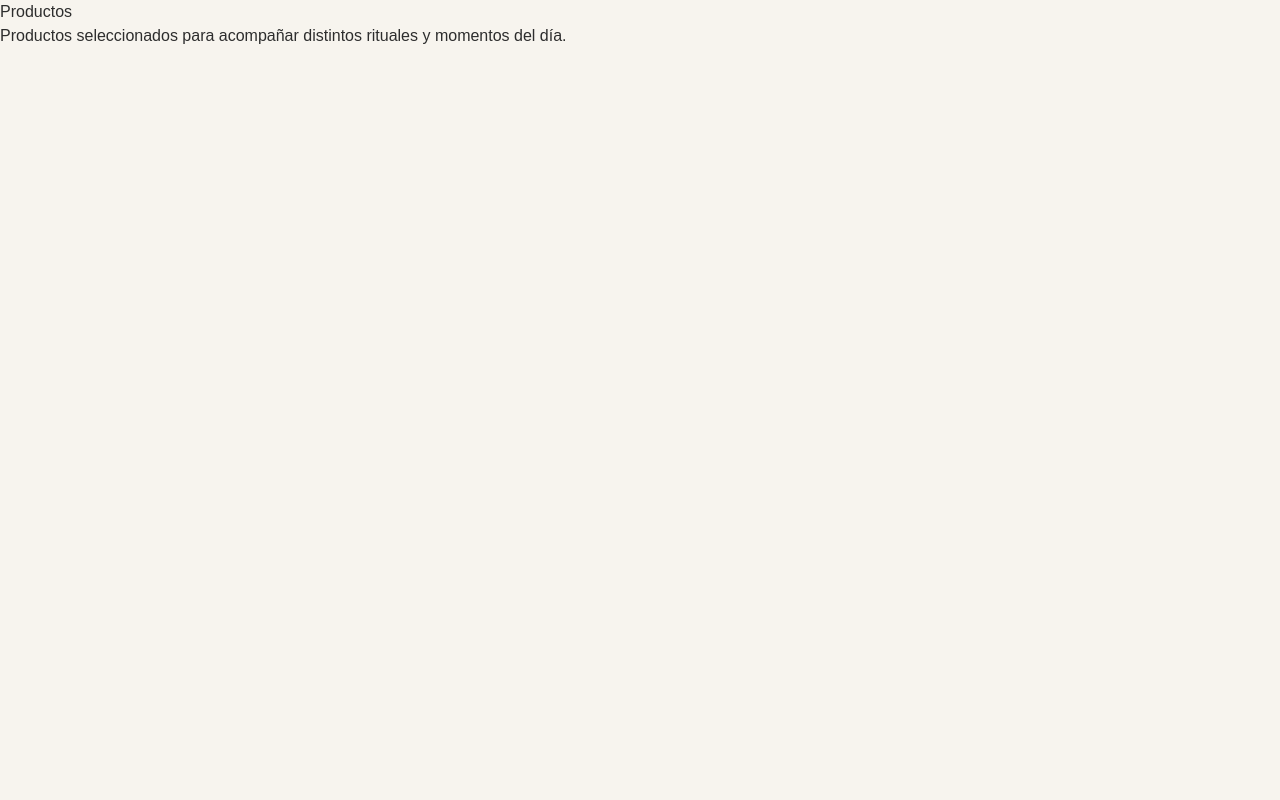
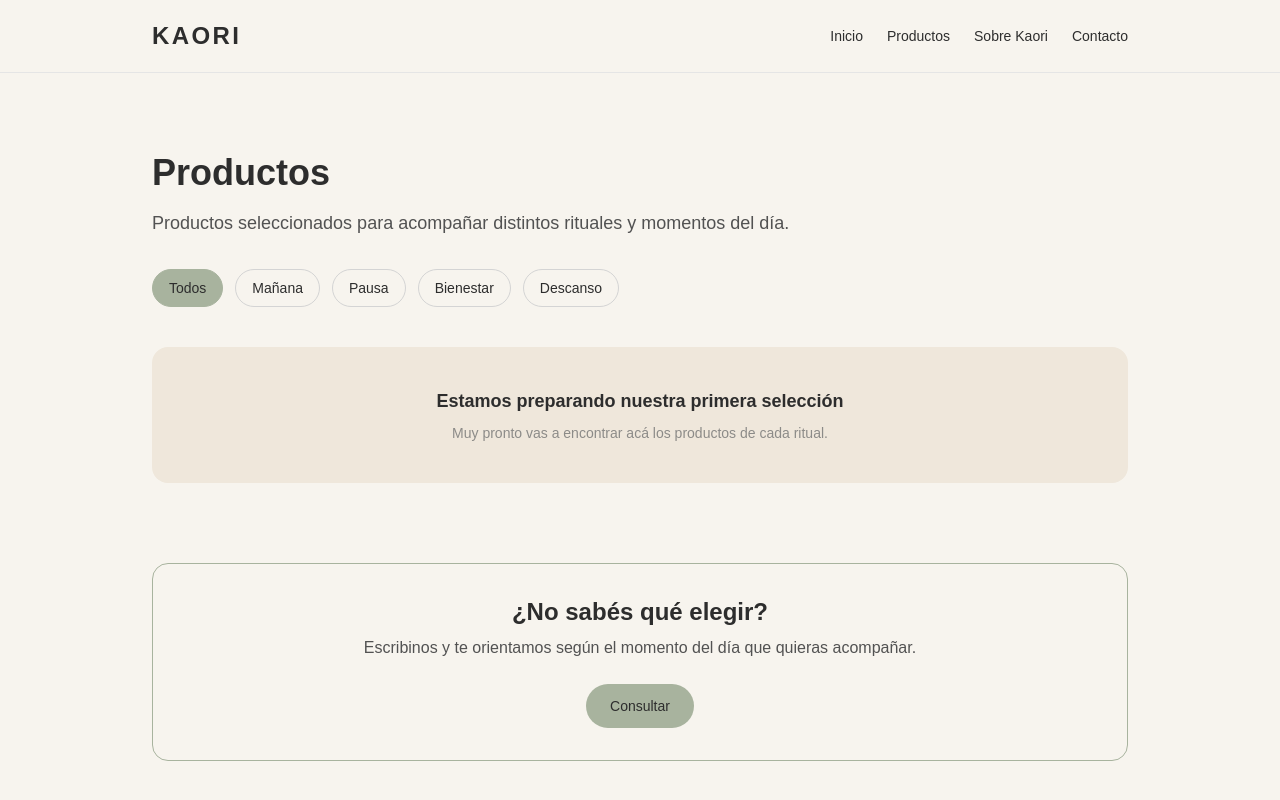
Before and after one commit to kalel3-hash/Kaori, a Next.js app: page /productos in a window 1280 px wide. Shown: the top 800 px of the page. Built offline with nearby package versions, Linux system fonts and the light colour scheme.

Commit message:
Agrega paginas de productos y ritual con estado vacio

```diff
--- a/app/productos/page.tsx
+++ b/app/productos/page.tsx
@@ -1,12 +1,48 @@
+import Link from "next/link";
+import Header from "@/components/layout/Header";
+import Footer from "@/components/layout/Footer";
+import ProductGrid from "@/components/product/ProductGrid";
+import RitualNav from "@/components/ritual/RitualNav";
+import { getProducts } from "@/lib/products";
+
 export default function ProductosPage() {
+  const products = getProducts();
+
   return (
-    <main>
-      <h1>Productos</h1>
+    <>
+      <Header />
 
-      <p>
-        Productos seleccionados para acompañar distintos rituales y momentos
-        del día.
-      </p>
-    </main>
+      <main className="mx-auto max-w-5xl px-6 py-20">
+        <h1 className="mb-4 text-4xl font-semibold">Productos</h1>
+        <p className="mb-8 max-w-2xl text-lg text-neutral-600">
+          Productos seleccionados para acompañar distintos rituales y momentos
+          del día.
+        </p>
+
+        <div className="mb-10">
+          <RitualNav />
+        </div>
+
+        <ProductGrid products={products} />
+
+        <section className="mt-20 rounded-2xl border border-[#a8b39e] p-8 text-center">
+          <h2 className="mb-2 text-2xl font-semibold">
+            ¿No sabés qué elegir?
+          </h2>
+          <p className="mb-6 text-neutral-600">
+            Escribinos y te orientamos según el momento del día que quieras
+            acompañar.
+          </p>
+          <Link
+            href="/contacto"
+            className="inline-block rounded-full bg-[#a8b39e] px-6 py-3 text-sm font-medium text-[#2d2d2d]"
+          >
+            Consultar
+          </Link>
+        </section>
+      </main>
+
+      <Footer />
+    </>
   );
 }
--- a/app/productos/ritual/[slug]/page.tsx
+++ b/app/productos/ritual/[slug]/page.tsx
@@ -1,7 +1,66 @@
-export default function RitualPage() {
+import Link from "next/link";
+import { notFound } from "next/navigation";
+import Header from "@/components/layout/Header";
+import Footer from "@/components/layout/Footer";
+import ProductGrid from "@/components/product/ProductGrid";
+import RitualNav from "@/components/ritual/RitualNav";
+import { rituals } from "@/data/rituals";
+import { getProductsByRitual } from "@/lib/products";
+
+type RitualPageProps = {
+  params: Promise<{ slug: string }>;
+};
+
+export function generateStaticParams() {
+  return rituals.map((ritual) => ({ slug: ritual.id }));
+}
+
+export default async function RitualPage({ params }: RitualPageProps) {
+  const { slug } = await params;
+  const ritual = rituals.find((item) => item.id === slug);
+
+  if (!ritual) {
+    notFound();
+  }
+
+  const products = getProductsByRitual(ritual.id);
+
   return (
-    <main>
-      <h1>Ritual</h1>
-    </main>
+    <>
+      <Header />
+
+      <main className="mx-auto max-w-5xl px-6 py-20">
+        <p className="mb-4 text-sm uppercase tracking-[0.3em] text-neutral-500">
+          Ritual
+        </p>
+        <h1 className="mb-4 text-4xl font-semibold">{ritual.name}</h1>
+        <p className="mb-8 max-w-2xl text-lg text-neutral-600">
+          {ritual.description}
+        </p>
+
+        <div className="mb-10">
+          <RitualNav activeId={ritual.id} />
+        </div>
+
+        <ProductGrid products={products} />
+
+        <section className="mt-20 rounded-2xl border border-[#a8b39e] p-8 text-center">
+          <h2 className="mb-2 text-2xl font-semibold">
+            ¿No sabés qué elegir?
+          </h2>
+          <p className="mb-6 text-neutral-600">
+            Escribinos y te orientamos.
+          </p>
+          <Link
+            href="/contacto"
+            className="inline-block rounded-full bg-[#a8b39e] px-6 py-3 text-sm font-medium text-[#2d2d2d]"
+          >
+            Consultar
+          </Link>
+        </section>
+      </main>
+
+      <Footer />
+    </>
   );
 }
--- a/components/product/ProductCard.tsx
+++ b/components/product/ProductCard.tsx
@@ -1,19 +1,33 @@
+import Link from "next/link";
 import { Product } from "@/types/product";
 
 type ProductCardProps = {
   product: Product;
 };
 
-export default function ProductCard({
-  product,
-}: ProductCardProps) {
+export default function ProductCard({ product }: ProductCardProps) {
   return (
-    <article>
-      <h3>{product.name}</h3>
+    <Link
+      href={`/productos/${product.id}`}
+      className="group block rounded-2xl bg-[#efe7db] p-6 transition-colors hover:bg-[#e6dccb]"
+    >
+      <article className="flex h-full flex-col justify-between gap-6">
+        <div>
+          <p className="mb-1 text-xs uppercase tracking-widest text-[#8c8b88]">
+            {product.brand}
+          </p>
+          <h3 className="text-lg font-semibold">{product.name}</h3>
+        </div>
 
-      <p>{product.brand}</p>
-
-      <p>${product.price}</p>
-    </article>
+        <div className="text-sm">
+          <p className="font-medium">
+            {`$${product.price.toLocaleString("es-AR")}`}
+          </p>
+          {!product.available && (
+            <p className="mt-1 text-[#8c8b88]">Agotado temporalmente</p>
+          )}
+        </div>
+      </article>
+    </Link>
   );
 }
--- /dev/null
+++ b/components/product/ProductGrid.tsx
@@ -0,0 +1,29 @@
+import ProductCard from "@/components/product/ProductCard";
+import { Product } from "@/types/product";
+
+type ProductGridProps = {
+  products: Product[];
+};
+
+export default function ProductGrid({ products }: ProductGridProps) {
+  if (products.length === 0) {
+    return (
+      <div className="rounded-2xl bg-[#efe7db] p-10 text-center">
+        <p className="text-lg font-semibold">
+          Estamos preparando nuestra primera selección
+        </p>
+        <p className="mt-2 text-sm text-[#8c8b88]">
+          Muy pronto vas a encontrar acá los productos de cada ritual.
+        </p>
+      </div>
+    );
+  }
+
+  return (
+    <div className="grid gap-4 sm:grid-cols-2 lg:grid-cols-3">
+      {products.map((product) => (
+        <ProductCard key={product.id} product={product} />
+      ))}
+    </div>
+  );
+}
--- /dev/null
+++ b/components/ritual/RitualNav.tsx
@@ -0,0 +1,33 @@
+import Link from "next/link";
+import { rituals } from "@/data/rituals";
+
+type RitualNavProps = {
+  activeId?: string;
+};
+
+const base = "rounded-full border px-4 py-2 text-sm";
+const active = "border-[#a8b39e] bg-[#a8b39e]";
+const inactive = "border-neutral-300 hover:border-[#a8b39e]";
+
+export default function RitualNav({ activeId }: RitualNavProps) {
+  return (
+    <nav aria-label="Filtrar por ritual" className="flex flex-wrap gap-3">
+      <Link
+        href="/productos"
+        className={`${base} ${activeId ? inactive : active}`}
+      >
+        Todos
+      </Link>
+
+      {rituals.map((ritual) => (
+        <Link
+          key={ritual.id}
+          href={`/productos/ritual/${ritual.id}`}
+          className={`${base} ${activeId === ritual.id ? active : inactive}`}
+        >
+          {ritual.name}
+        </Link>
+      ))}
+    </nav>
+  );
+}
--- a/lib/products.ts
+++ b/lib/products.ts
@@ -3,3 +3,7 @@ import { products } from "@/data/products";
 export function getProducts() {
   return products;
 }
+
+export function getProductsByRitual(ritualId: string) {
+  return products.filter((product) => product.ritual === ritualId);
+}
```
